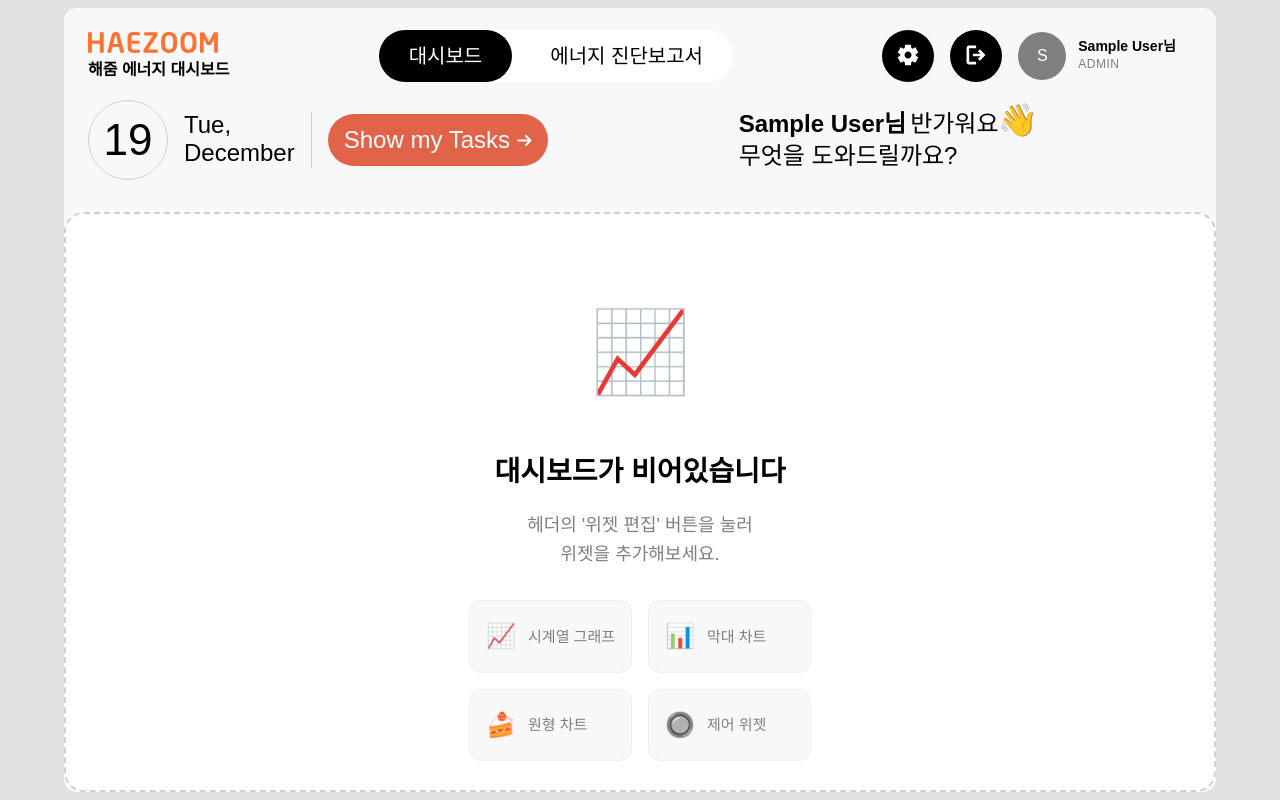
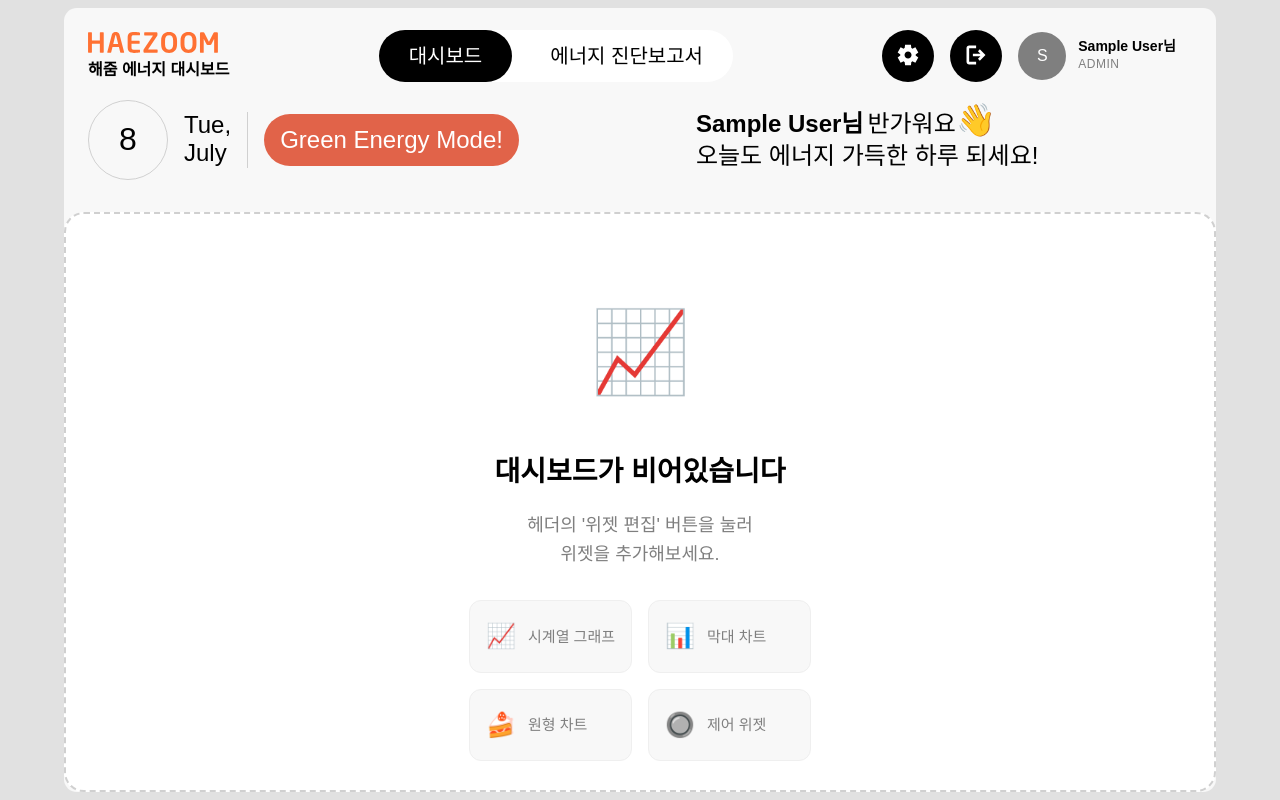
Before and after one commit to apple9710/haezoom, a Vue app: page /#/dashboard in a window 1280 px wide. Built offline with nearby package versions, Linux system fonts and the light colour scheme; sample sign-in values are in the browser's storage; a web font is replaced by a local one.

Commit message:
대시보드 date / 인사말 수정

```diff
--- a/src/views/DashboardView-styles.css
+++ b/src/views/DashboardView-styles.css
@@ -45,7 +45,7 @@
 }
 
 .dashboard-date .left_date{
-  font-size:44px;
+  font-size:32px;
   border:1px solid var(--color-gray);
   border-radius: 999px;
   display:flex;
@@ -73,6 +73,7 @@
 
 }
 .dashboard-date .task button{
+  pointer-events: none;
   font-size:24px;
   padding:12px 16px;
   background-color: var(--color-primary);
--- a/src/views/DashboardView.vue
+++ b/src/views/DashboardView.vue
@@ -90,16 +90,15 @@
       <main class="dashboard-main" :class="{ 'sidebar-open': sidebarOpen }">
         <div class="dashboard-header">
           <div class="dashboard-date">
-            <div class="left_date">19</div>
+            <div class="left_date">8</div>
             <div class="right-day-month">
               <span>Tue,</span><br />
-              <span>December</span>
+              <span>July</span>
             </div>
             <div class="task">
               <button>
-                Show my Tasks
-
-                <svg
+                Green Energy Mode!
+                <!-- <svg
                   width="15"
                   height="15"
                   viewBox="0 0 15 15"
@@ -109,7 +108,7 @@
                   <path
                     d="M8.293 2.29279C8.48053 2.10532 8.73484 2 9 2C9.26516 2 9.51947 2.10532 9.707 2.29279L14.207 6.79279C14.3945 6.98031 14.4998 7.23462 14.4998 7.49979C14.4998 7.76495 14.3945 8.01926 14.207 8.20679L9.707 12.7068C9.5184 12.8889 9.2658 12.9897 9.0036 12.9875C8.7414 12.9852 8.49059 12.88 8.30518 12.6946C8.11977 12.5092 8.0146 12.2584 8.01233 11.9962C8.01005 11.734 8.11084 11.4814 8.293 11.2928L11 8.49979H1.5C1.23478 8.49979 0.98043 8.39443 0.792893 8.20689C0.605357 8.01936 0.5 7.765 0.5 7.49979C0.5 7.23457 0.605357 6.98022 0.792893 6.79268C0.98043 6.60514 1.23478 6.49979 1.5 6.49979H11L8.293 3.70679C8.10553 3.51926 8.00021 3.26495 8.00021 2.99979C8.00021 2.73462 8.10553 2.48031 8.293 2.29279Z"
                   />
-                </svg>
+                </svg> -->
               </button>
             </div>
           </div>
@@ -120,7 +119,7 @@
                 ><b>{{ authStore.user?.name || 'ADMIN' }}님</b>
                 <span>반가워요 <span class="hand_icon">👋</span></span></span
               >
-              <span>무엇을 도와드릴까요?</span>
+              <span>오늘도 에너지 가득한 하루 되세요!</span>
             </div>
           </div>
         </div>
```
